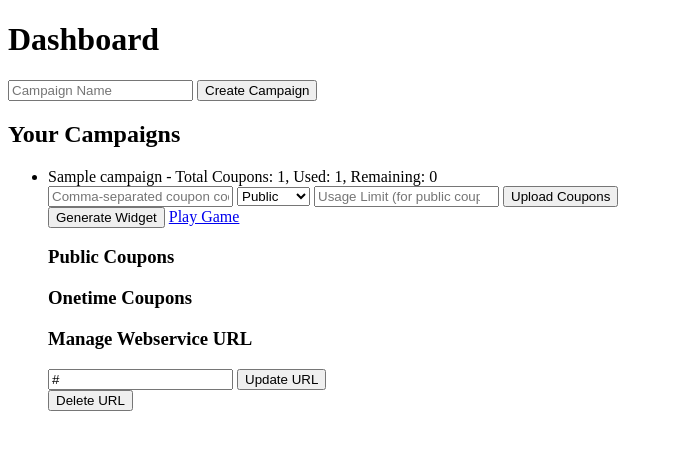
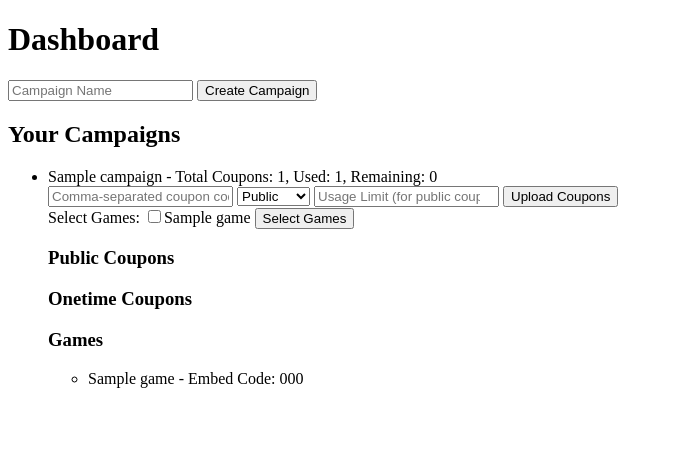
Before and after one commit to Revisto/ict, a Flask app: page /dashboard in a window 1280 px wide. Shown: the top 450 px of the page, without its empty margins (0-673 px from the left). Run offline with Flask 3, Linux system fonts and the light colour scheme; the visitor is signed in with stand-in values (Sample User, id 1); tables that the repository leaves empty hold one stand-in row (values such as "Sample post").

Commit message:
add multiply game support, add admin pages

```diff
--- /dev/null
+++ b/app/extensions.py
@@ -0,0 +1,3 @@
+from flask_sqlalchemy import SQLAlchemy
+
+db = SQLAlchemy()
--- a/app/routes/campaign.py
+++ b/app/routes/campaign.py
@@ -1,5 +1,5 @@
 from flask import Blueprint, render_template, request, redirect, url_for, session
-from app.models import Campaign, Coupon
+from app.models import Campaign, Coupon, Game, CampaignGame
 from app import db
 
 bp = Blueprint('campaign', __name__)
@@ -10,13 +10,18 @@ def dashboard():
         return redirect(url_for('auth.login'))
     user_id = session['user_id']
     campaigns = Campaign.query.filter_by(user_id=user_id).all()
+    games = Game.query.all()
     for campaign in campaigns:
         campaign.total_coupons = Coupon.query.filter_by(campaign_id=campaign.id).count()
         campaign.used_coupons = Coupon.query.filter_by(campaign_id=campaign.id, used=True).count()
         campaign.remaining_coupons = campaign.total_coupons - campaign.used_coupons
         campaign.public_coupons = Coupon.query.filter_by(campaign_id=campaign.id, type='public').all()
         campaign.onetime_coupons = Coupon.query.filter_by(campaign_id=campaign.id, type='onetime').all()
-    return render_template('dashboard.html', campaigns=campaigns)
+        campaign_campaign_games = CampaignGame.query.filter_by(campaign_id=campaign.id).all()
+        for campaign_game in campaign_campaign_games:
+            campaign_game.game = Game.query.get(campaign_game.game_id)  # Fetching the game details
+        campaign.games = campaign_campaign_games
+    return render_template('dashboard.html', campaigns=campaigns, games=games)
 
 @bp.route('/create_campaign', methods=['POST'])
 def create_campaign():
@@ -60,3 +65,18 @@ def delete_webservice_url(campaign_id):
     campaign.webservice_url = None
     db.session.commit()
     return redirect(url_for('campaign.dashboard'))
+
+@bp.route('/select_games/<int:campaign_id>', methods=['POST'])
+def select_games(campaign_id):
+    if 'user_id' not in session:
+        return redirect(url_for('auth.login'))
+    game_ids = request.form.getlist('game_ids')
+    for game_id in game_ids:
+        if CampaignGame.query.filter_by(campaign_id=campaign_id, game_id=game_id).first():
+            continue
+        game = Game.query.get(game_id)
+        embed_code = f'<iframe src="/widget/{campaign_id}/{game_id}" width="300" height="400"></iframe>'
+        new_campaign_game = CampaignGame(campaign_id=campaign_id, game_id=game_id, embed_code=embed_code)
+        db.session.add(new_campaign_game)
+    db.session.commit()
+    return redirect(url_for('campaign.dashboard'))
--- a/app/templates/dashboard.html
+++ b/app/templates/dashboard.html
@@ -23,8 +23,13 @@
                 <input type="number" name="usage_limit" placeholder="Usage Limit (for public coupons)">
                 <button type="submit">Upload Coupons</button>
             </form>
-            <button onclick="generateWidget({{ campaign.id }})">Generate Widget</button>
-            <a href="/game/{{ campaign.id }}">Play Game</a>
+            <form method="POST" action="/select_games/{{ campaign.id }}">
+                <label>Select Games:</label>
+                {% for game in games %}
+                <input type="checkbox" name="game_ids" value="{{ game.id }}">{{ game.name }}
+                {% endfor %}
+                <button type="submit">Select Games</button>
+            </form>
             <h3>Public Coupons</h3>
             <ul>
                 {% for coupon in campaign.public_coupons %}
@@ -37,20 +42,18 @@
                 <li>{{ coupon.code }} - Used: {{ 'Yes' if coupon.used else 'No' }}</li>
                 {% endfor %}
             </ul>
-            <h3>Manage Webservice URL</h3>
-            <form method="POST" action="/update_webservice_url/{{ campaign.id }}">
-                <input type="text" name="webservice_url" value="{{ campaign.webservice_url }}" placeholder="Webservice URL">
-                <button type="submit">Update URL</button>
-            </form>
-            <form method="POST" action="/delete_webservice_url/{{ campaign.id }}">
-                <button type="submit">Delete URL</button>
-            </form>
+            <h3>Games</h3>
+            <ul>
+                {% for campaign_game in campaign.games %}
+                <li>{{ campaign_game.game.name }} - Embed Code: {{ campaign_game.embed_code }}</li>
+                {% endfor %}
+            </ul>
         </li>
         {% endfor %}
     </ul>
     <script>
-        function generateWidget(campaignId) {
-            fetch(`/generate_widget/${campaignId}`)
+        function generateWidget(campaignId, gameId) {
+            fetch(`/generate_widget/${campaignId}/${gameId}`)
                 .then(response => response.json())
                 .then(data => alert(`Embed Code: ${data.embed_code}`));
         }
```
Also changed, not shown: app/__init__.py (+7 -5 lines), app/admin.py (added, +13 -0 lines), app/models.py (+12 -1 lines), app/routes/widget.py (+40 -11 lines), app/templates/multiply_game.html (added, +16 -0 lines), app/templates/sum_game.html (added, +16 -0 lines).
